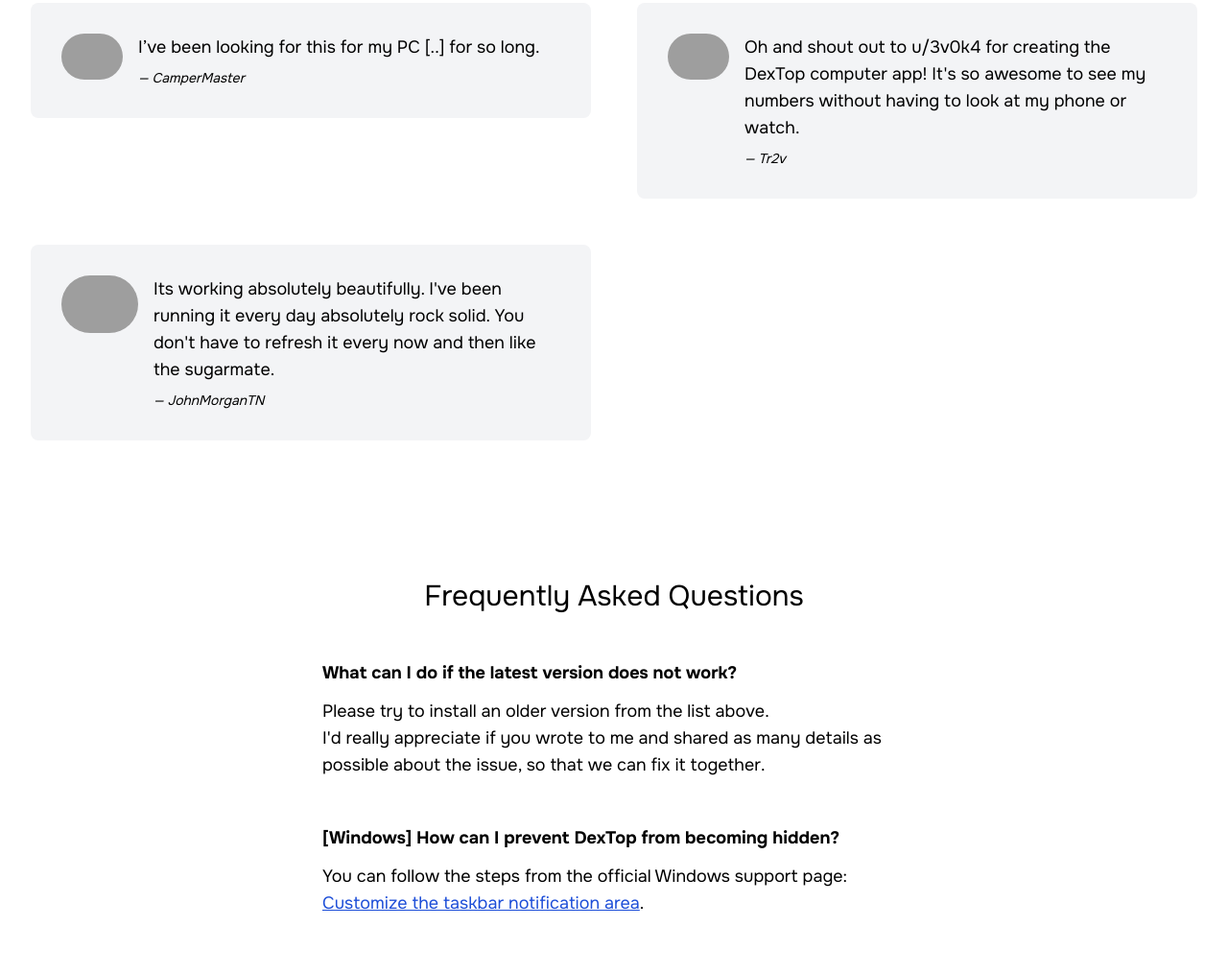
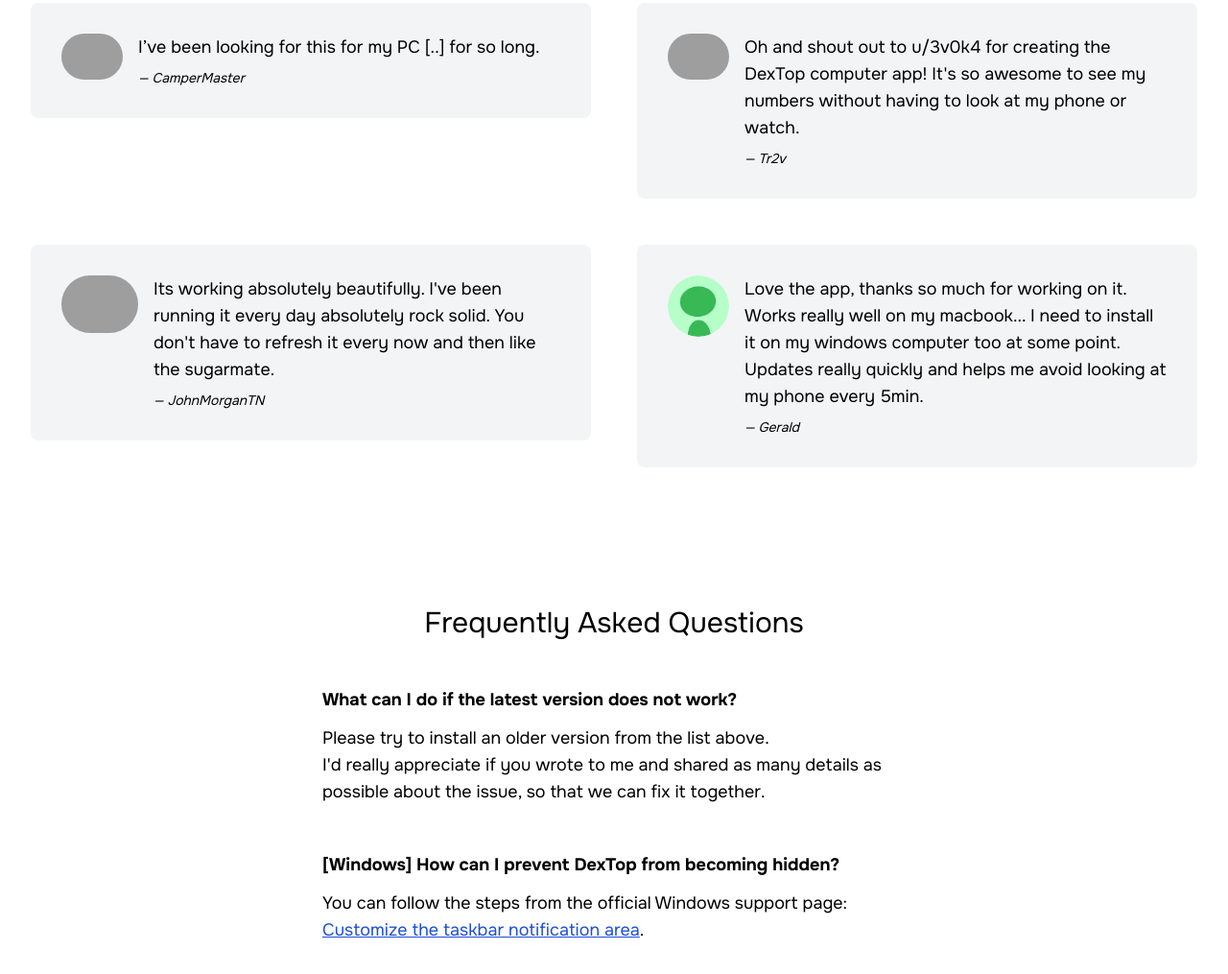
Before and after one commit to 3v0k4/dextop, a website: page website/public/index.html in a window 1280 px wide. Shown: the part 2177-3192 px from the top of the page at 96% size. Drawn offline with nearby package versions, Linux system fonts and the light colour scheme; files that its build step writes are made by us from their sources; grey boxes are pictures that could not be loaded.

Commit message:
website: add testimonial

```diff
--- a/website/public/index.html
+++ b/website/public/index.html
@@ -360,6 +360,28 @@
               </p>
             </div>
           </div>
+
+          <div class="p-8 bg-gray-100 rounded-lg flex flex-col sm:flex-row gap-4">
+            <picture class="w-16 mx-auto">
+              <source srcset="/images/anonymous.webp" type="image/webp">
+              <source srcset="/images/anonymous.png" type="image/jpeg">
+              <img height="80" width="80" alt="Anonymous profile picture" src="/images/anonymous.png" class="rounded-full" />
+            </picture>
+
+            <div class="flex-1">
+              <span>
+                Love the app, thanks so much for working on it.
+                <br />
+                Works really well on my macbook... I need to install it on my windows computer too at some point.
+                <br />
+                Updates really quickly and helps me avoid looking at my phone every 5min.
+              </span>
+
+              <p class="text-sm mt-2 italic">
+                — Gerald
+              </p>
+            </div>
+          </div>
         </div>
       </div>
 
```
Also changed, not shown: website/public/images/anonymous.png (added), website/public/images/anonymous.webp (added).
